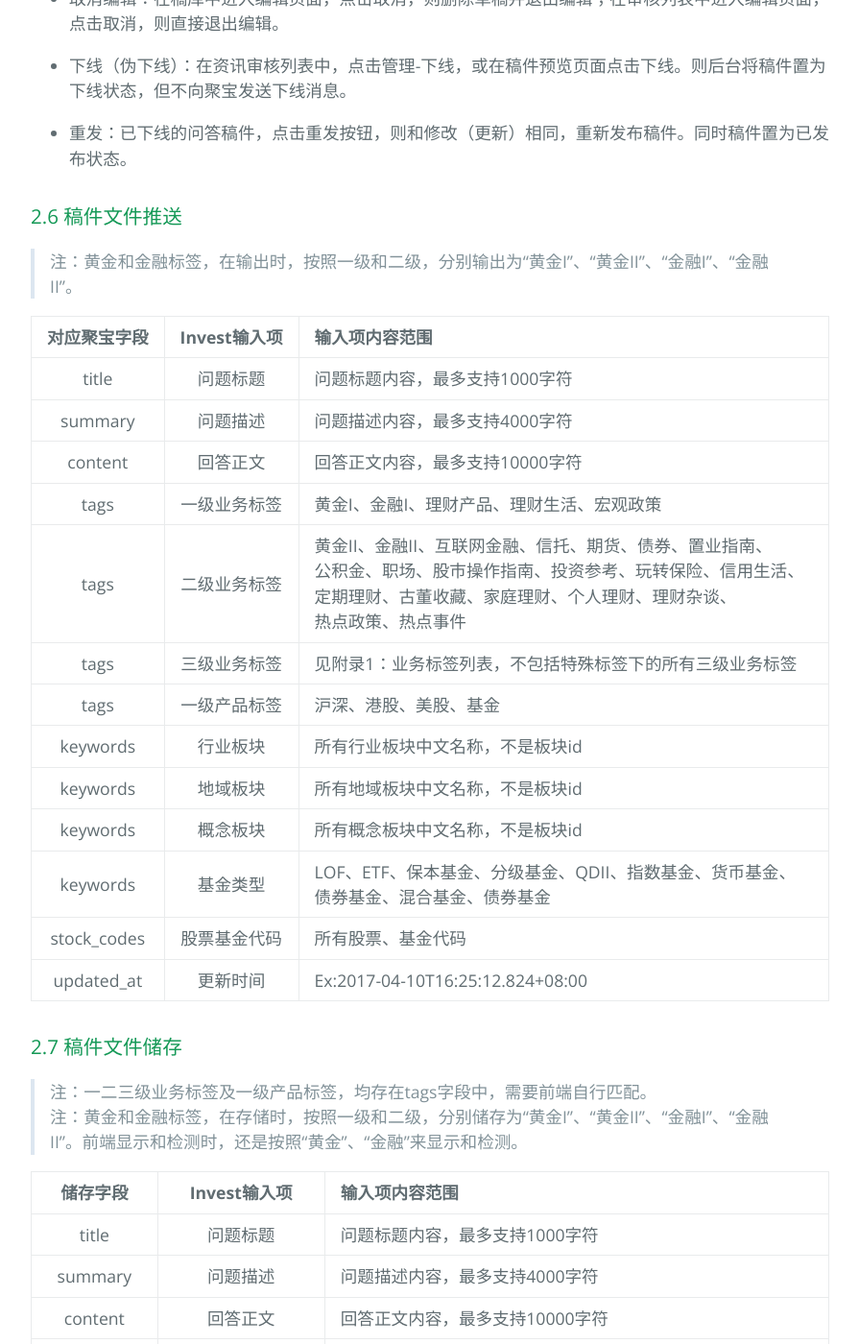
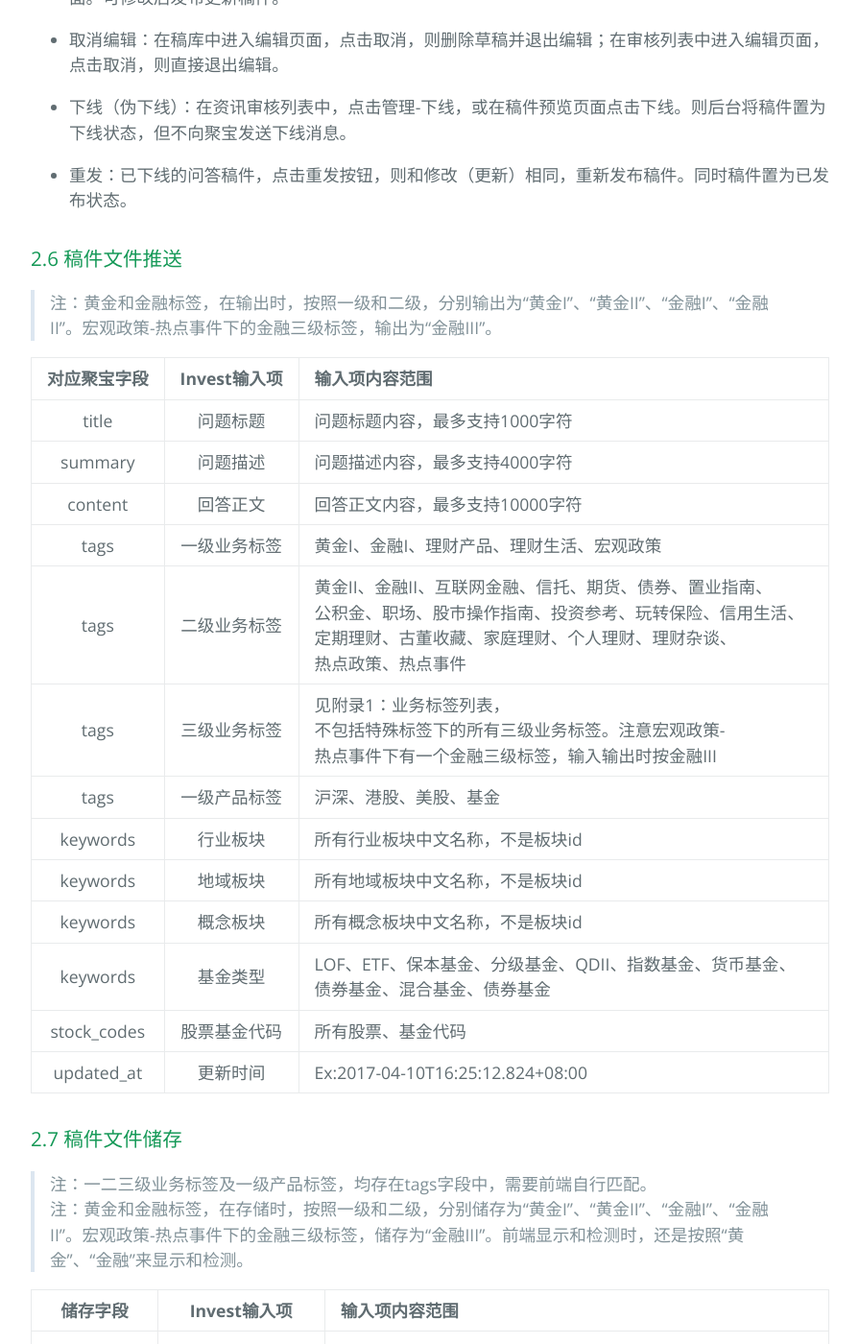
Before and after one commit to Littletreeeeee/prd-invest, a Jekyll site: the page built from documents/prd_invest_jubaoqa.md, in a window 1280 px wide and 1400 px high, scrolled down 10115 px. Shown: the whole window at 96% size, without its empty margins (192-1087 px from the left). Built offline with Jekyll 4.4.1, drawn with Linux system fonts in a browser that asks for light colours; the repository's description, which GitHub fills in, is left out; some of the changed text lies outside the part shown.

Commit message:
add rule

```diff
--- a/documents/prd_invest_jubaoqa.md
+++ b/documents/prd_invest_jubaoqa.md
@@ -7,6 +7,7 @@ layout: default
 
 | 日期 | 修订人 | 修订内容 |
 |:---:|  :-----------: | :----------- |
+| 20170412 | 朱近凡 | 补充了宏观政策-热点事件下的金融三级标签，输出为“金融III”的规则 |
 | 20170411 | 朱近凡 | 补充了聚宝问答文件入库时所带产品及业务标签情况的处理逻辑；注明了第一版入库时后端不针对业务标签打标，由前端打标。 见2.2 入库打标规则 |
 | 20170410 | 朱近凡 | 补充了稿件储存部分的字段说明及注意事项，同时增加了基金类型的储存字段fund_types。见2.7 稿件文件储存。 |
 | 20170410 | 朱近凡 | 补充了黄金和金融一二级标签输出时的规范；修改了2.6传输字段说明，板块和基金类型标签按名称放入keywords中。见2.6 稿件文件推送。|
@@ -176,7 +177,7 @@ layout: default
 
 ### 2.6 稿件文件推送
 
-> 注：黄金和金融标签，在输出时，按照一级和二级，分别输出为“黄金I”、“黄金II”、“金融I”、“金融II”。
+> 注：黄金和金融标签，在输出时，按照一级和二级，分别输出为“黄金I”、“黄金II”、“金融I”、“金融II”。宏观政策-热点事件下的金融三级标签，输出为“金融III”。
 
 | 对应聚宝字段 | Invest输入项 | 输入项内容范围 |
 |:---:| :-----------: | :----------- |
@@ -185,7 +186,7 @@ layout: default
 |content|回答正文|回答正文内容，最多支持10000字符|
 |tags|一级业务标签|黄金I、金融I、理财产品、理财生活、宏观政策|
 |tags|二级业务标签|黄金II、金融II、互联网金融、信托、期货、债券、置业指南、公积金、职场、股市操作指南、投资参考、玩转保险、信用生活、定期理财、古董收藏、家庭理财、个人理财、理财杂谈、热点政策、热点事件|
-|tags|三级业务标签|见附录1：业务标签列表，不包括特殊标签下的所有三级业务标签|
+|tags|三级业务标签|见附录1：业务标签列表，不包括特殊标签下的所有三级业务标签。注意宏观政策-热点事件下有一个金融三级标签，输入输出时按金融III|
 |tags|一级产品标签|沪深、港股、美股、基金|
 |keywords|行业板块|所有行业板块中文名称，不是板块id|
 |keywords|地域板块|所有地域板块中文名称，不是板块id|
@@ -197,7 +198,7 @@ layout: default
 ### 2.7 稿件文件储存
 
 > 注：一二三级业务标签及一级产品标签，均存在tags字段中，需要前端自行匹配。
-> 注：黄金和金融标签，在存储时，按照一级和二级，分别储存为“黄金I”、“黄金II”、“金融I”、“金融II”。前端显示和检测时，还是按照“黄金”、“金融”来显示和检测。
+> 注：黄金和金融标签，在存储时，按照一级和二级，分别储存为“黄金I”、“黄金II”、“金融I”、“金融II”。宏观政策-热点事件下的金融三级标签，储存为“金融III”。前端显示和检测时，还是按照“黄金”、“金融”来显示和检测。
 
 | 储存字段 | Invest输入项 | 输入项内容范围 |
 |:---:| :-----------: | :----------- |
@@ -219,7 +220,7 @@ layout: default
 ## 附录1：业务标签列表
 
 > 注：列表最后特殊标签部分，暂不录入
-> 注：黄金和金融标签，在输出时，按照一级和二级，分别输出为“黄金I”、“黄金II”、“金融I”、“金融II”。
+> 注：黄金和金融标签，在输出时，按照一级和二级，分别输出为“黄金I”、“黄金II”、“金融I”、“金融II”。宏观政策-热点事件下的金融三级标签，输出为“金融III”
 
 |一级业务标签|二级业务标签|三级业务标签|
 |:---:| :-----------: | :-----------: |
```
Also changed, not shown: 1 other file.
